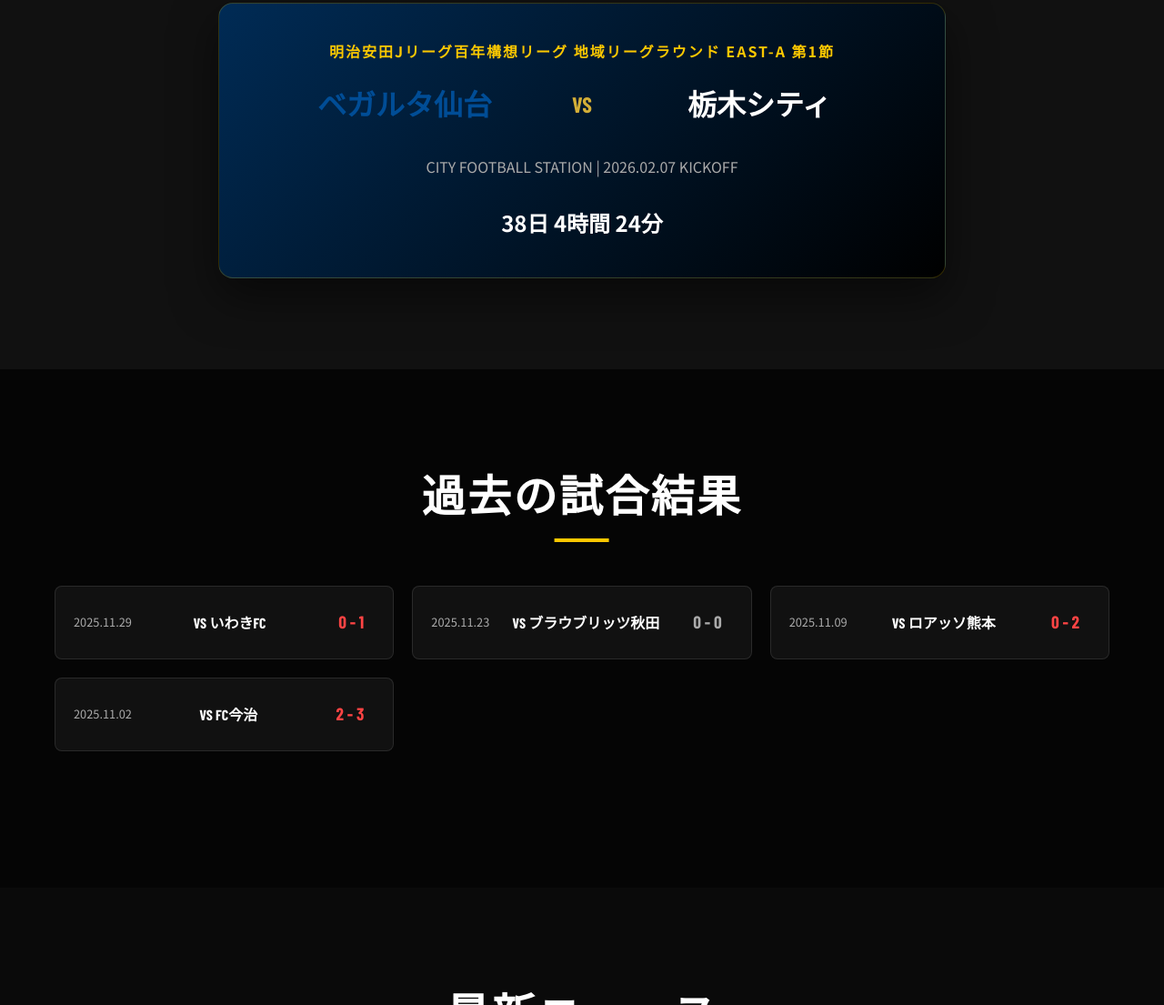
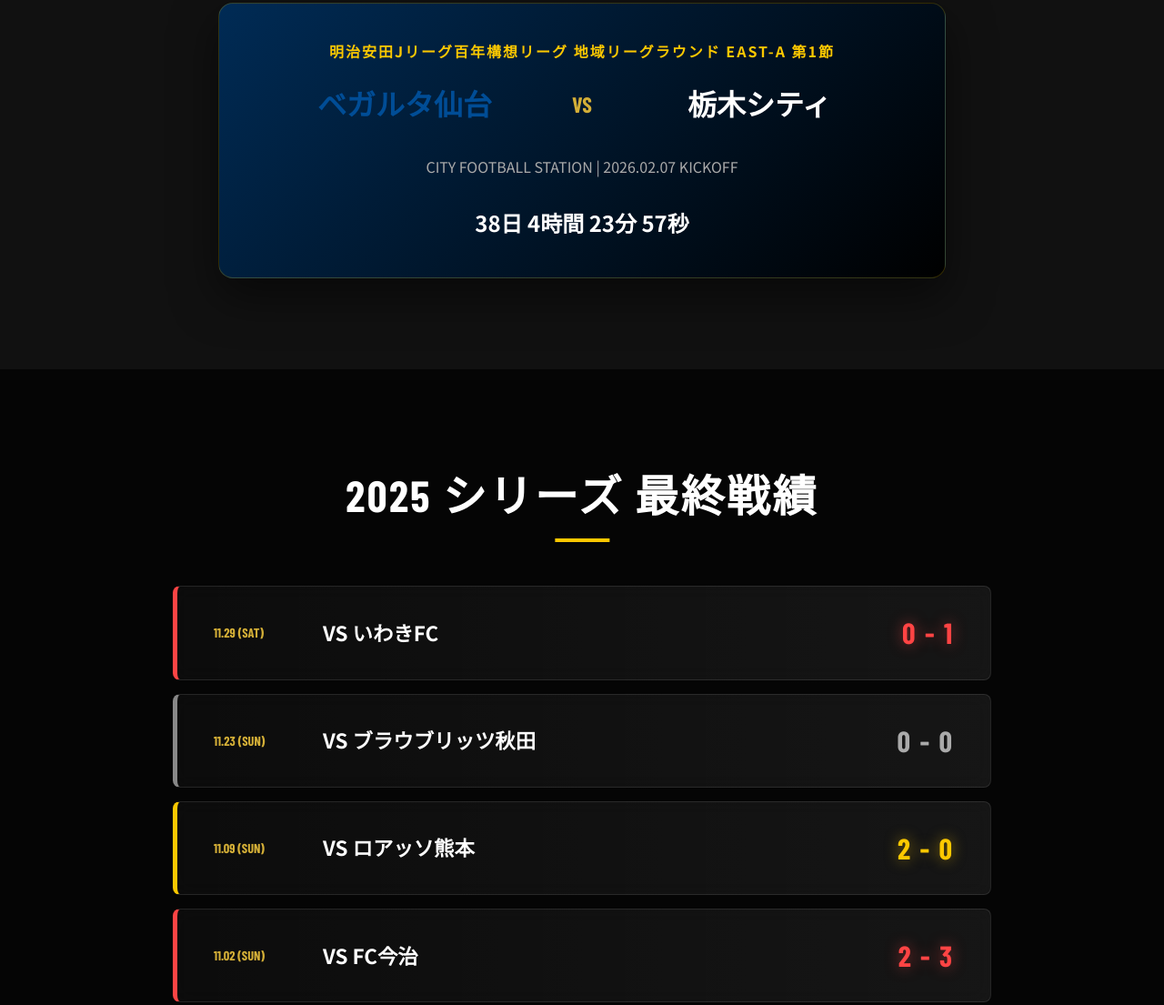
Before and after one commit to mintoppi/Vegalta, a plain HTML site: page index.html in a window 1280 px wide. Shown: the part 1036-2141 px from the top of the page at 91% size. Drawn offline with nearby package versions, Linux system fonts and the light colour scheme; a web font is replaced by a local one.

Commit message:
Upgrade UI: real-time countdown, gorgeous match results, new player profiles (Sagara, Kamata, Araki), and scroll animations

```diff
--- a/index.html
+++ b/index.html
@@ -36,8 +36,7 @@
         </div>
     </section>
 
-    <!-- Next Match Section -->
-    <section id="matches">
+    <section id="matches" class="reveal">
         <div class="container">
             <h2 class="section-title">次回の対戦</h2>
             <div class="match-card">
@@ -59,9 +58,9 @@
 
 
     <!-- Match Results Section -->
-    <section id="results" style="background: #050505;">
+    <section id="results" style="background: #050505;" class="reveal">
         <div class="container">
-            <h2 class="section-title">過去の試合結果</h2>
+            <h2 class="section-title">2025 シリーズ 最終戦績</h2>
             <div id="results-container" class="results-grid">
                 <!-- JS Dynamic Content -->
             </div>
@@ -69,7 +68,7 @@
     </section>
 
     <!-- News Section -->
-    <section id="news" style="background: #0a0a0a;">
+    <section id="news" style="background: #0a0a0a;" class="reveal">
         <div class="container">
             <h2 class="section-title">最新ニュース</h2>
             <div id="news-container" class="news-list-horizontal">
@@ -85,9 +84,9 @@
     </section>
 
     <!-- Player Showcase section -->
-    <section id="team" style="background: radial-gradient(circle at center, #1b2735 0%, #090a0f 100%);">
+    <section id="team" style="background: radial-gradient(circle at center, #1b2735 0%, #090a0f 100%);" class="reveal">
         <div class="container">
-            <h2 class="section-title">選手紹介</h2>
+            <h2 class="section-title">注目選手紹介</h2>
             <div id="player-container" class="player-grid">
                 <!-- JS Dynamic Content (Pokemon Card Style) -->
             </div>
--- a/script.js
+++ b/script.js
@@ -22,10 +22,28 @@
     // --- Player Data ---
     const players = [
         {
+            name: "鎌田 大夢",
+            number: 10,
+            pos: "MF",
+            hp: 168,
+            img: "https://www.vegalta.co.jp/wpsys/wp-content/themes/vegalta_2019/img/top-player/player2025_10_face.jpg",
+            evolution: "Ace Number",
+            specs: "168cm / 60kg | 伊予市出身",
+            attacks: [
+                { name: "天才の閃き", cost: ["G", "C"], damage: "50", desc: "中盤の底から相手を揺さぶるパスを出す。" },
+                { name: "アクセル・ドリブル", cost: ["G", "G", "C"], damage: "90", desc: "一瞬の加速で相手を抜き去り、決定機を作る。" }
+            ],
+            footer: {
+                weakness: "Grass",
+                resistance: "Psychic",
+                retreat: 1
+            }
+        },
+        {
             name: "相良 竜之介",
             number: 14,
             pos: "MF",
-            hp: 140,
+            hp: 172,
             img: "assets/player_14_face.jpg",
             evolution: "Basic Player",
             specs: "172cm / 67kg | 佐賀県出身",
@@ -40,48 +58,31 @@
             }
         },
         {
-            name: "韓 浩康",
-            number: 3,
-            pos: "DF",
-            hp: 186,
-            img: "https://via.placeholder.com/300x400?text=Han+Ho-gang",
-            evolution: "Wall Material",
-            specs: "186cm / 80kg | 新規加入",
+            name: "荒木 駿太",
+            number: 47,
+            pos: "FW",
+            hp: 169,
+            img: "https://www.vegalta.co.jp/wpsys/wp-content/themes/vegalta_2019/img/top-player/player2025_47_face.jpg",
+            evolution: "Speed Star",
+            specs: "169cm / 64kg | 福岡県出身",
             attacks: [
-                { name: "エアリアル・ビースト", cost: ["B", "C"], damage: "60", desc: "圧倒的な高さで相手のハイボールを跳ね返す。" },
-                { name: "鉄壁の要塞", cost: ["B", "B", "C"], damage: "0", desc: "次の相手の番、この選手が受けるダメージは「-50」される。" }
+                { name: "裏への抜け出し", cost: ["F", "C"], damage: "60", desc: "ディフェンスラインの裏へ一気に走り抜ける。" },
+                { name: "アグレッシブ・プレス", cost: ["F", "F"], damage: "40+", desc: "前線からのプレスでボールを奪い、30ダメージ追加。" }
             ],
             footer: {
-                weakness: "Speed",
-                resistance: "Power",
-                retreat: 3
-            }
-        },
-        {
-            name: "中島 元彦",
-            number: 7,
-            pos: "MF",
-            hp: 170,
-            img: "https://via.placeholder.com/300x400?text=Motohiko+Nakajima",
-            evolution: "Ace Striker",
-            specs: "170cm / 67kg | 大阪府出身",
-            attacks: [
-                { name: "強烈なミドル", cost: ["C", "C"], damage: "70", desc: "エリア外から枠を捉える弾丸シュート。" },
-                { name: "ファンタジスタ", cost: ["G", "C"], damage: "50+", desc: "コインを1回投げオモテなら、30ダメージ追加。" }
-            ],
-            footer: {
-                weakness: "Muddy",
-                resistance: "Stone",
+                weakness: "Water",
+                resistance: "Fighting",
                 retreat: 1
             }
         }
     ];
 
     const matchResults = [
-        { date: "2025.11.29", opponent: "いわきFC", score: "0 - 1", result: "loss" },
-        { date: "2025.11.23", opponent: "ブラウブリッツ秋田", score: "0 - 0", result: "draw" },
-        { date: "2025.11.09", opponent: "ロアッソ熊本", score: "0 - 2", result: "loss" },
-        { date: "2025.11.02", opponent: "FC今治", score: "2 - 3", result: "loss" }
+        { date: "11.29 (SAT)", opponent: "いわきFC", score: "0 - 1", result: "loss" },
+        { date: "11.23 (SUN)", opponent: "ブラウブリッツ秋田", score: "0 - 0", result: "draw" },
+        { date: "11.09 (SUN)", opponent: "ロアッソ熊本", score: "2 - 0", result: "win" },
+        { date: "11.02 (SUN)", opponent: "FC今治", score: "2 - 3", result: "loss" },
+        { date: "10.26 (SUN)", opponent: "サガン鳥栖", score: "3 - 2", result: "win" }
     ];
 
     const newsData = [
@@ -139,10 +140,10 @@
         if (!container) return;
 
         container.innerHTML = matchResults.map(r => `
-            <div class="result-card animate-on-scroll">
+            <div class="result-card ${r.result} reveal">
                 <div class="result-date">${r.date}</div>
                 <div class="result-opponent">VS ${r.opponent}</div>
-                <div class="result-score ${r.result}">${r.score}</div>
+                <div class="result-score">${r.score}</div>
             </div>
         `).join('');
     }
@@ -152,7 +153,7 @@
         if (!container) return;
 
         container.innerHTML = newsData.map(n => `
-            <article class="news-card animate-on-scroll">
+            <article class="news-card reveal">
                 <div class="news-card-date">${n.date}</div>
                 <div class="news-card-content">${n.content}</div>
                 <a href="${n.link}" target="_blank" class="news-card-link">詳細はこちら ↗</a>
@@ -180,20 +181,32 @@
         const days = Math.floor(diff / (1000 * 60 * 60 * 24));
         const hours = Math.floor((diff % (1000 * 60 * 60 * 24)) / (1000 * 60 * 60));
         const minutes = Math.floor((diff % (1000 * 60 * 60)) / (1000 * 60));
+        const seconds = Math.floor((diff % (1000 * 60)) / 1000);
 
         const countdownEl = document.getElementById('countdown');
         if (countdownEl) {
-            countdownEl.innerText = `${days}日 ${hours}時間 ${minutes}分`;
+            countdownEl.innerText = `${days}日 ${hours}時間 ${minutes}分 ${seconds}秒`;
         }
     }
 
-    setInterval(updateCountdown, 60000); // Update every minute
+    setInterval(updateCountdown, 1000); // Update every second
     updateCountdown(); // Initial call
 
-    // Re-observe dynamic elements
+    // Scroll Animation - Advanced Observer
+    const revealObserver = new IntersectionObserver((entries) => {
+        entries.forEach(entry => {
+            if (entry.isIntersecting) {
+                entry.target.classList.add('active');
+            }
+        });
+    }, {
+        threshold: 0.1
+    });
+
+    // Observe all reveal elements
     setTimeout(() => {
-        document.querySelectorAll('.animate-on-scroll').forEach(el => {
-            observer.observe(el);
+        document.querySelectorAll('.reveal, .reveal-left, .reveal-right').forEach(el => {
+            revealObserver.observe(el);
         });
     }, 100);
 });
--- a/style.css
+++ b/style.css
@@ -299,60 +299,128 @@
   }
 }
 
-/* Match Results Grid */
+/* Scroll Animations */
+.reveal {
+  opacity: 0;
+  transform: translateY(30px);
+  transition: all 0.8s cubic-bezier(0.2, 0.8, 0.2, 1);
+}
+
+.reveal.active {
+  opacity: 1;
+  transform: translateY(0);
+}
+
+.reveal-left {
+  opacity: 0;
+  transform: translateX(-50px);
+  transition: all 0.8s cubic-bezier(0.2, 0.8, 0.2, 1);
+}
+
+.reveal-right {
+  opacity: 0;
+  transform: translateX(50px);
+  transition: all 0.8s cubic-bezier(0.2, 0.8, 0.2, 1);
+}
+
+.reveal-left.active,
+.reveal-right.active {
+  opacity: 1;
+  transform: translateX(0);
+}
+
+/* Match Results Grid - Gorgeous Edition */
 .results-grid {
-  display: grid;
-  grid-template-columns: repeat(auto-fit, minmax(300px, 1fr));
-  gap: 20px;
-  margin-bottom: 50px;
+  display: flex;
+  flex-direction: column;
+  gap: 15px;
+  max-width: 900px;
+  margin: 0 auto 50px;
 }
 
 .result-card {
-  background: rgba(255, 255, 255, 0.05);
+  background: linear-gradient(90deg, rgba(255, 255, 255, 0.03) 0%, rgba(255, 255, 255, 0.07) 100%);
+  backdrop-filter: blur(10px);
   border: 1px solid rgba(255, 255, 255, 0.1);
+  border-left: 5px solid #555;
   border-radius: var(--radius-md);
-  padding: 20px;
-  display: flex;
-  justify-content: space-between;
+  padding: 25px 40px;
+  display: grid;
+  grid-template-columns: 120px 1fr 150px;
   align-items: center;
-  transition: all 0.3s ease;
+  transition: all 0.4s cubic-bezier(0.175, 0.885, 0.32, 1.275);
+  position: relative;
+  overflow: hidden;
 }
 
 .result-card:hover {
   background: rgba(255, 255, 255, 0.1);
-  border-color: var(--vegalta-gold);
-  transform: scale(1.02);
+  border-color: rgba(255, 255, 255, 0.3);
+  transform: scale(1.03) translateX(10px);
+  box-shadow: 0 10px 30px rgba(0, 0, 0, 0.5);
+}
+
+.result-card::before {
+  content: "";
+  position: absolute;
+  top: 0;
+  left: -100%;
+  width: 50%;
+  height: 100%;
+  background: linear-gradient(to right, transparent, rgba(255, 255, 255, 0.1), transparent);
+  transition: 0.5s;
+}
+
+.result-card:hover::before {
+  left: 100%;
 }
 
 .result-date {
-  font-size: 0.8rem;
-  color: var(--text-muted);
+  font-size: 0.9rem;
+  color: var(--vegalta-gold);
+  font-weight: 700;
+  font-family: 'Barlow Condensed', sans-serif;
 }
 
 .result-opponent {
+  font-size: 1.4rem;
   font-weight: 700;
-  font-family: 'Barlow Condensed', sans-serif;
   color: #fff;
+  text-align: left;
 }
 
 .result-score {
-  font-size: 1.2rem;
+  font-size: 2rem;
   font-weight: 900;
-  padding: 4px 12px;
-  border-radius: 4px;
+  text-align: right;
   font-family: 'Barlow Condensed', sans-serif;
+  letter-spacing: 2px;
 }
 
-.win {
-  color: var(--vegalta-gold-bright);
+.result-card.win {
+  border-left-color: var(--vegalta-gold-bright);
 }
 
-.loss {
-  color: #ff4444;
+.result-card.win .result-score {
+  color: var(--vegalta-gold-bright);
+  text-shadow: 0 0 15px rgba(252, 200, 0, 0.5);
 }
 
-.draw {
-  color: #aaaaaa;
+.result-card.loss {
+  border-left-color: #ff4444;
+}
+
+.result-card.loss .result-score {
+  color: #ff4444;
+  text-shadow: 0 0 15px rgba(255, 68, 68, 0.5);
+}
+
+.result-card.draw {
+  border-left-color: #888;
+}
+
+.result-card.draw .result-score {
+  color: #aaa;
 }
 
 /* News Horizontal List */
```
Also changed, not shown: DESIGN.md (+8 -7 lines).
